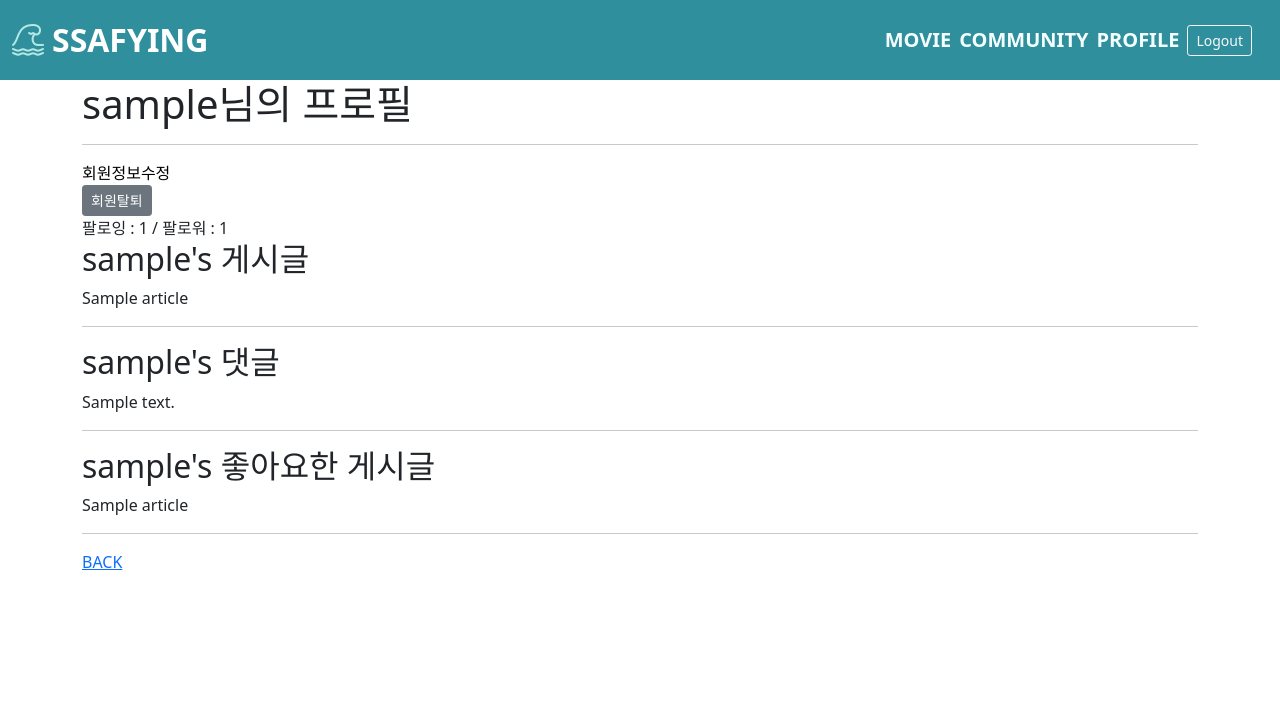
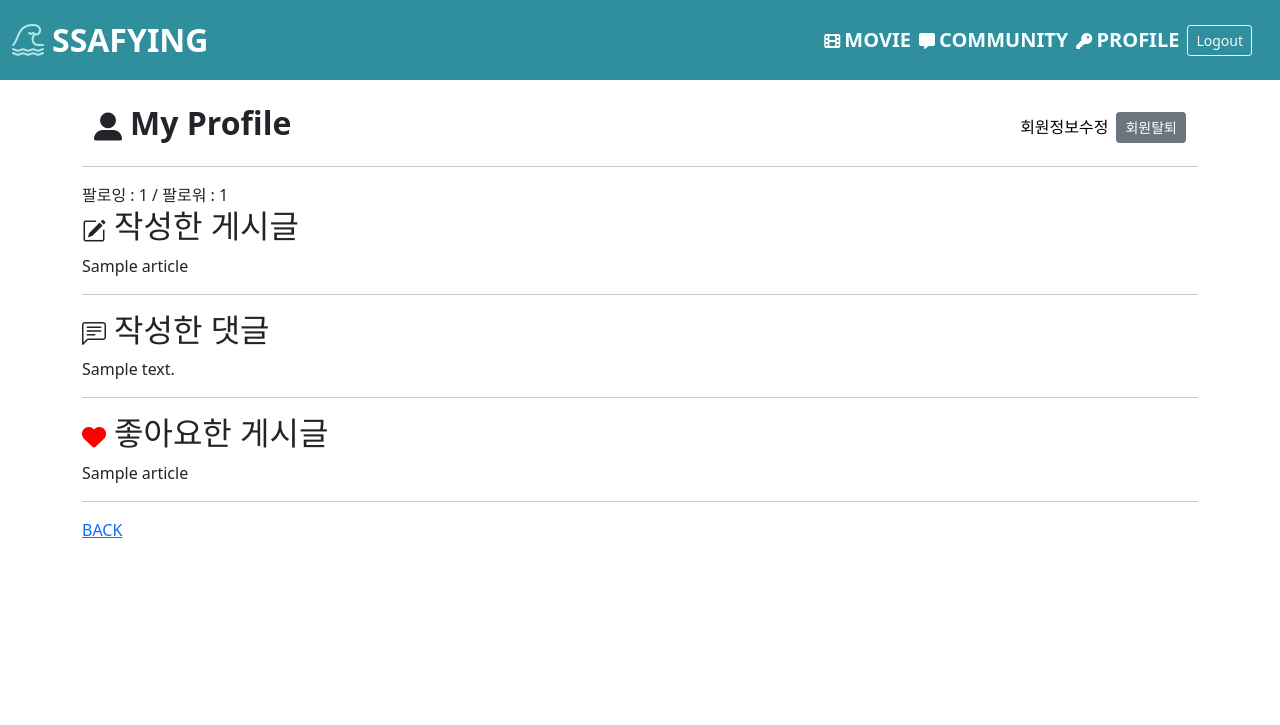
Before and after one commit to bonfire8/ssafypjt, a Django app: a page that uses templates/base.html in a window 1280 px wide. Shown: the top 725 px of the page. Run offline with Django 3.2, Linux system fonts and the light colour scheme; a user stored in the database is signed in; tables that the repository leaves empty hold one stand-in row (values such as "Sample post"); some libraries are stand-ins or nearby versions.

Commit message:
profile 디자인

```diff
--- a/accounts/templates/accounts/profile.html
+++ b/accounts/templates/accounts/profile.html
@@ -1,22 +1,29 @@
 {% extends 'base.html' %}
 
 {% block content %}
-    <h1>{{ person.username }}님의 프로필</h1>
-    <hr>
-    <div>
+<br>
+    <div class="container-fluid d-flex justify-content-between">
         {% if user == person %}
-            <a href="{% url 'accounts:update' %}" class="text-decoration-none" style='color: black'>회원정보수정</a>
+        <div class="fs-3 d-flex align-items-center">
+            <i class="fa-solid fa-user-large me-2"></i>
+            <h2 class='fw-bold'>My Profile</h2>
+        </div>
+        <div class="d-flex align-items-center">
+            <a href="{% url 'accounts:update' %}" class="text-decoration-none me-2" style='color: black'>회원정보수정</a>
             <form action="{% url 'accounts:delete' %}" method="POST">
                 {% csrf_token %}
                 <input type="submit" class="btn btn-secondary btn-sm" value="회원탈퇴">
             </form>
+        </div>
         {% endif %}
     </div>
     <div>
-        <div>
-            팔로잉 : {{ person.followings.all|length }} / 팔로워 : {{person.followers.all|length}}
+
+        {% if user != person %}
+        <div class="fs-3 d-flex align-items-center">
+            <i class="fa-solid fa-user-large me-2"></i>
+            <h2 class='fw-bold'> {{ person.username }}'s Profile</h2>
         </div>
-        {% if user != person %}
             <div>
                 <form action="{% url 'accounts:follow' person.pk %}" method='POST'>
                     {% csrf_token %}
@@ -28,23 +35,34 @@
                 </form>
             </div>
         {% endif %}
+        <hr>
+        <div>
+            팔로잉 : {{ person.followings.all|length }} / 팔로워 : {{person.followers.all|length}}
+        </div>
     </div>
 
-    <h2>{{ person.username }}'s 게시글</h2>
+    <div class="d-flex align-items-center">
+        <i class="fs-4 me-2 bi bi-pencil-square"></i>
+        <h2>작성한 게시글</h2>
+    </div>
     {% for article in person.article_set.all %}
         <div>{{ article.title }}</div>
     {% endfor %}
 
     <hr>
-
-    <h2>{{ person.username }}'s 댓글</h2>
+    <div class="d-flex align-items-center">
+        <i class="fs-4 me-2 bi bi-chat-left-text"></i>
+        <h2>작성한 댓글</h2>
+    </div>
     {% for comment in person.comments.all %}
     <div> {{ comment.content }} </div>
     {% endfor %}
 
     <hr>
-
-    <h2> {{ person.username }}'s 좋아요한 게시글 </h2>
+    <div class="d-flex align-items-center">
+        <i class="fs-4 fa-solid fa-heart me-2" style="color:red"></i>
+        <h2>좋아요한 게시글 </h2>
+    </div>
     {% for article in person.like_articles.all %}
         <div> {{ article.title }} </div>
 
--- a/templates/base.html
+++ b/templates/base.html
@@ -32,13 +32,16 @@
             <div class="collapse navbar-collapse" id="navbarSupportedContent" style='color:white'>
               <ul class="navbar-nav me-auto mb-2 mb-md-0 mx-2 align-items-center">
                 <li class="nav-item me-2">
+                  <i class="fa-solid fa-film"></i>
                   <a href="{% url 'movies:index' %}" class="text-decoration-none fs-5 fw-bolder" style='color: #F4FFFF'>MOVIE</a>
                 </li>
                 <li class="nav-item me-2">
+                  <i class="fa-solid fa-message"></i>
                   <a href="{% url 'community:index' %}" class="text-decoration-none fs-5 fw-bolder" style='color: #F4FFFF'>COMMUNITY</a>
                 </li>
                 {% if request.user.is_authenticated %}
                 <li class="nav-item me-2">
+                  <i class="fa-solid fa-key"></i>
                   <a href="{% url 'accounts:profile' user %}" class="text-decoration-none fs-5 fw-bolder" style='color: #F4FFFF'>PROFILE</a>
                 </li>
                 <li class="nav-item d-flex me-2">
```
